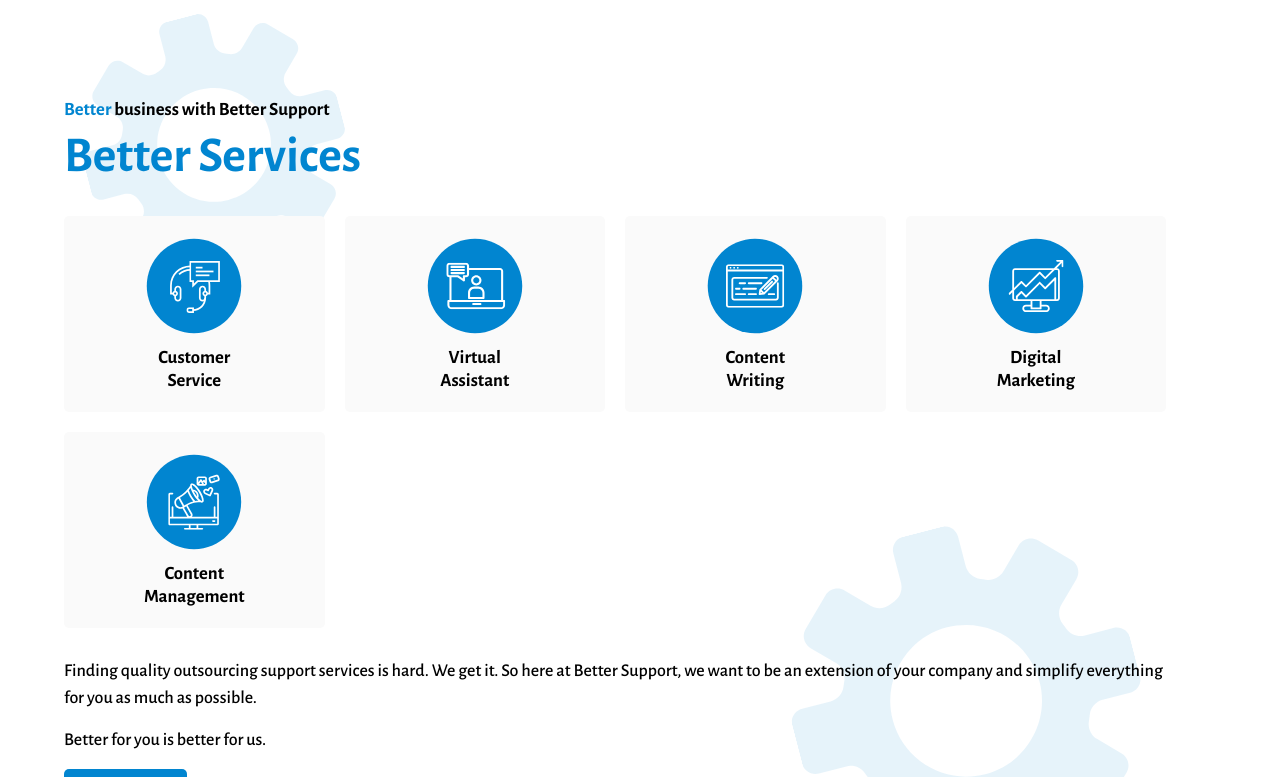
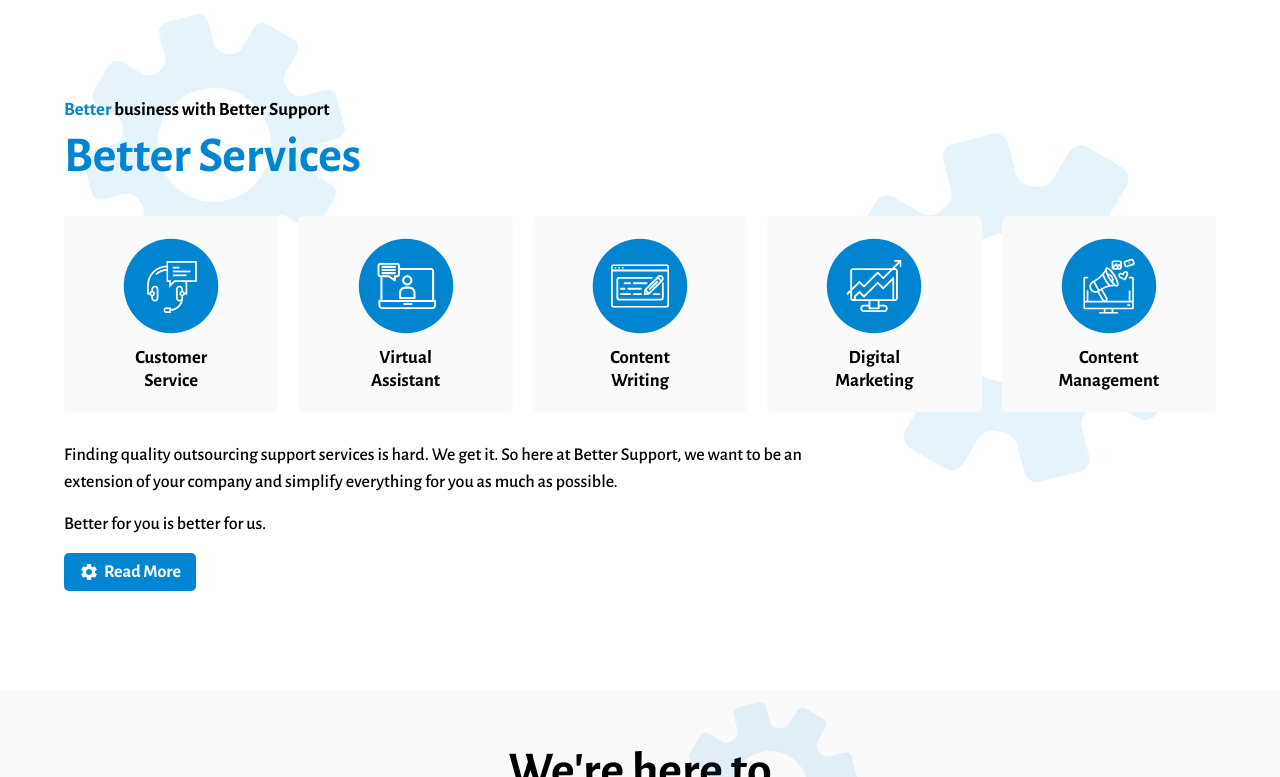
Before and after one commit to alagbaychabenjade24/sample-netlify, a React (Create React App) app: page / in a window 1280 px wide. Shown: the part 623-1400 px from the top of the page. Built offline with nearby package versions, Linux system fonts and the light colour scheme.

Commit message:
final commit

```diff
--- a/src/pages/Home.jsx
+++ b/src/pages/Home.jsx
@@ -117,7 +117,9 @@ const Home = () => {
 							</h3>
 						</div>
 					</div>
+				</div>
 
+				<div className='group'>
 					<p>
 						Finding quality outsourcing support services is hard. We get
 						it. So here at Better Support, we want to be an extension of
@@ -126,12 +128,12 @@ const Home = () => {
 					</p>
 
 					<p>Better for you is better for us.</p>
+				</div>
 
-					<Link to='/better-services' onClick={scrollTop}>
-						<MdSettings />
-						Read More
-					</Link>
-				</div>
+				<Link to='/better-services' onClick={scrollTop}>
+					<MdSettings />
+					Read More
+				</Link>
 			</section>
 
 			<section className='lo'>
--- a/src/styles/Home.scss
+++ b/src/styles/Home.scss
@@ -33,14 +33,12 @@
 	}
 
 	.sa {
-		display: flex;
 		width: 90%;
 		max-width: 1200px;
 		margin: 100px auto;
 
 		&__content {
 			position: relative;
-			margin-right: 50px;
 
 			.sa__cogwheel-1 {
 				position: absolute;
@@ -90,13 +88,16 @@
 					}
 				}
 			}
+		}
+
+		.group {
+			width: 100%;
+			max-width: 750px;
 
 			p {
 				font-size: 18px;
 				font-weight: 500;
 				line-height: 1.5;
-
-				&:nth-of-type(2) {
 				margin: 15px 0;
 			}
 		}
@@ -104,7 +105,7 @@
 		a {
 			display: flex;
 			align-items: center;
-				font-size: 16px;
+			font-size: 18px;
 			font-weight: 700;
 			color: white;
 			background-color: #0185d0;
@@ -123,7 +124,6 @@
 			&:hover {
 				svg {
 					transform: rotate(360deg);
-					}
 				}
 			}
 		}
```
Lines whose indentation alone changed are shown as unchanged.
